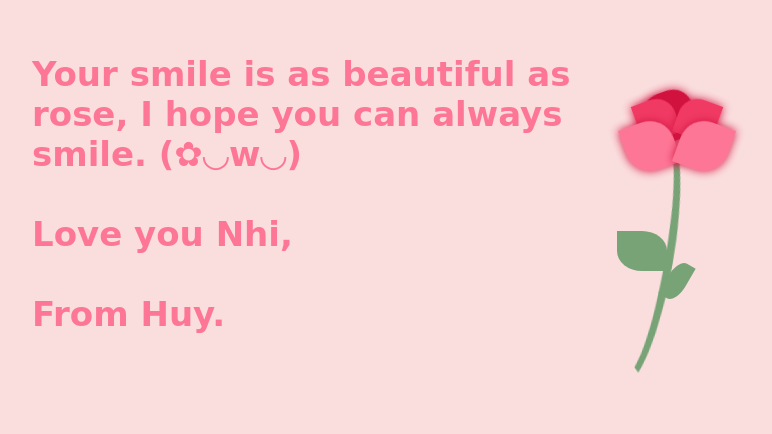
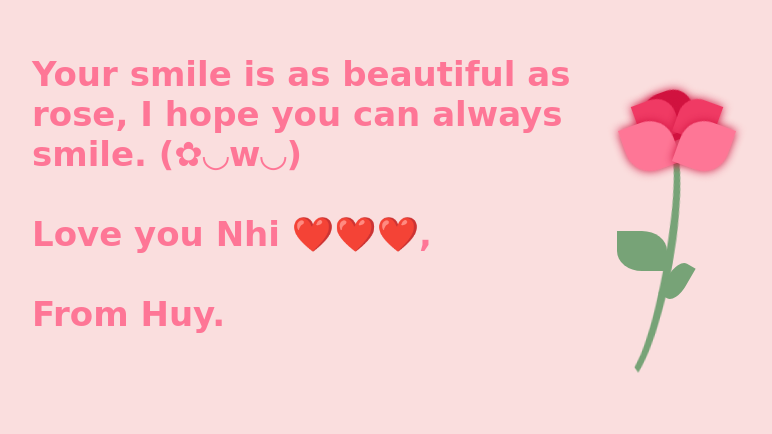
Before and after one commit to purelengend/rose, a plain HTML site: page index.html in a window 1280 px wide. Shown: the part 169-603 px from the top of the page, without its empty margins (208-980 px from the left). Drawn offline with Linux system fonts and the light colour scheme.

Commit message:
add heart emoji

```diff
--- a/index.html
+++ b/index.html
@@ -165,7 +165,7 @@
 
           <br />
           <br />
-          Love you Nhi,
+          Love you Nhi ❤️❤️❤️,
 
           <br />
           <br />
```
